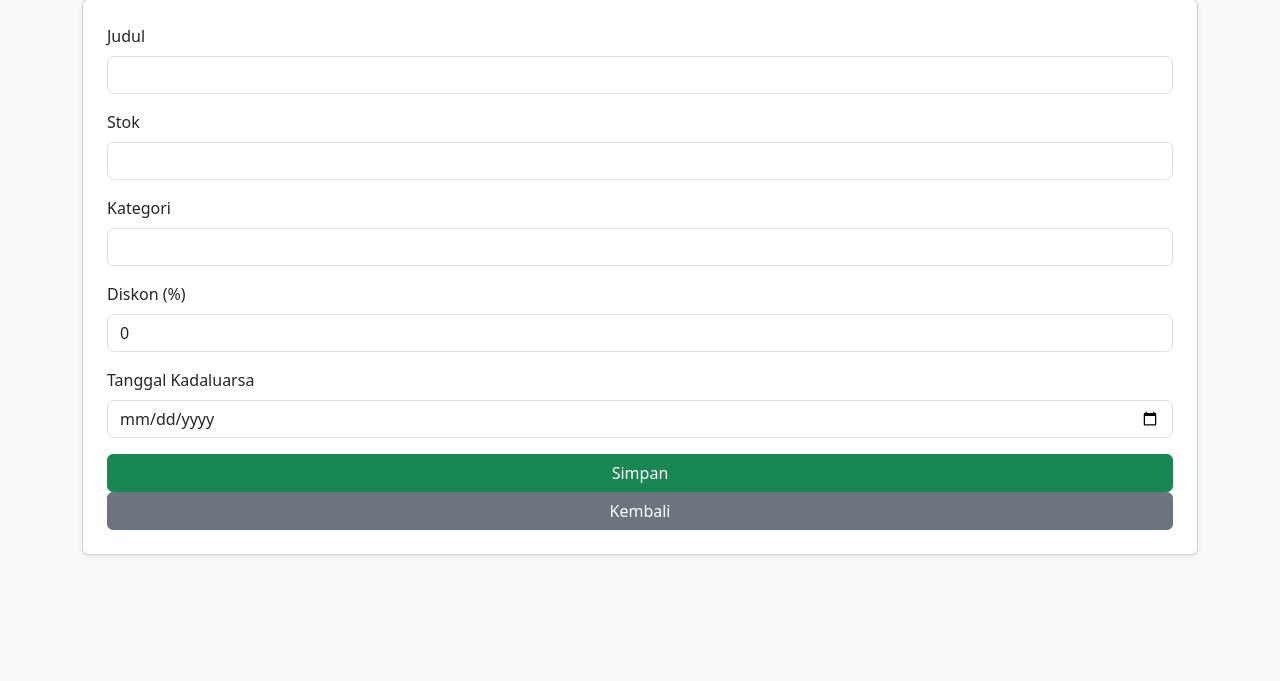
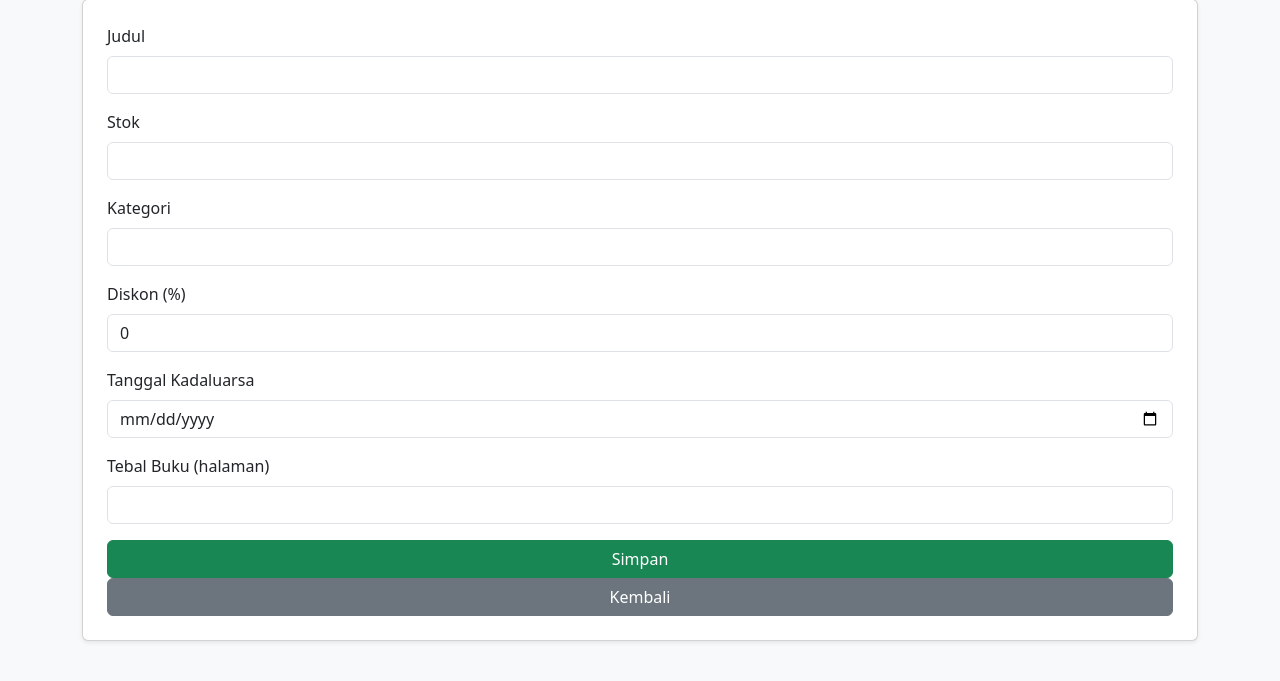
Before and after one commit to kyanarifay/TUGAS9, a PHP site: page /tambah.php in a window 1280 px wide. Shown: the part 87-768 px from the top of the page. Run offline with PHP 8.4, Linux system fonts and the light colour scheme.

Commit message:
first commit

```diff
--- a/index.php
+++ b/index.php
@@ -19,6 +19,7 @@
                 <th>Kategori</th>
                 <th>Diskon (%)</th>
                 <th>Tanggal Kadaluarsa</th>
+                <th>Tebal Buku (halaman)</th>
                 <th>Aksi</th>
             </tr>
         </thead>
@@ -33,6 +34,7 @@
                 <td>{$row['kategori']}</td>
                 <td>{$row['diskon']}</td>
                 <td>{$row['tanggal_kadaluarsa']}</td>
+                <td>{$row['tebal_buku']}</td>
                 <td>
                     <a href='ubah.php?id={$row['id_buku']}' class='btn btn-warning btn-sm'>✏ Ubah</a>
                     <a href='hapus.php?id={$row['id_buku']}' onclick='return confirm(\"Yakin hapus?\")' class='btn btn-danger btn-sm'>🗑 Hapus</a>
--- a/koneksi.php
+++ b/koneksi.php
@@ -2,7 +2,7 @@
 $host = "localhost";
 $user = "xirpl2-32"; // default XAMPP
 $pass = "3089614104";
-$db   = "db_xirpl2-32_1";
+$db   = "db_xirpl2-32_2";
 
 $koneksi = new mysqli($host, $user, $pass, $db);
 
--- a/tambah.php
+++ b/tambah.php
@@ -30,6 +30,10 @@
             <label class="form-label">Tanggal Kadaluarsa</label>
             <input type="date" name="tanggal_kadaluarsa" class="form-control">
         </div>
+        <div class="mb-3">
+            <label class="form-label">Tebal Buku (halaman)</label>
+            <input type="number" name="tebal_buku" class="form-control" required>
+        </div>
         <button type="submit" name="simpan" class="btn btn-success">Simpan</button>
         <a href="index.php" class="btn btn-secondary">Kembali</a>
     </form>
@@ -41,9 +45,10 @@ if (isset($_POST['simpan'])) {
     $kategori = $_POST['kategori'];
     $diskon = $_POST['diskon'];
     $tanggal_kadaluarsa = $_POST['tanggal_kadaluarsa'];
+    $tebal_buku = $_POST['tebal_buku'];
 
-    $query = "INSERT INTO buku (judul, stok, kategori, diskon, tanggal_kadaluarsa)
-              VALUES ('$judul','$stok','$kategori','$diskon','$tanggal_kadaluarsa')";
+    $query = "INSERT INTO buku (judul, stok, kategori, diskon, tanggal_kadaluarsa, tebal_buku)
+              VALUES ('$judul','$stok','$kategori','$diskon','$tanggal_kadaluarsa','$tebal_buku')";
     if ($koneksi->query($query)) {
         header("Location: index.php");
     } else {
```
Also changed, not shown: ubah.php (+6 -1 lines), README.md.
